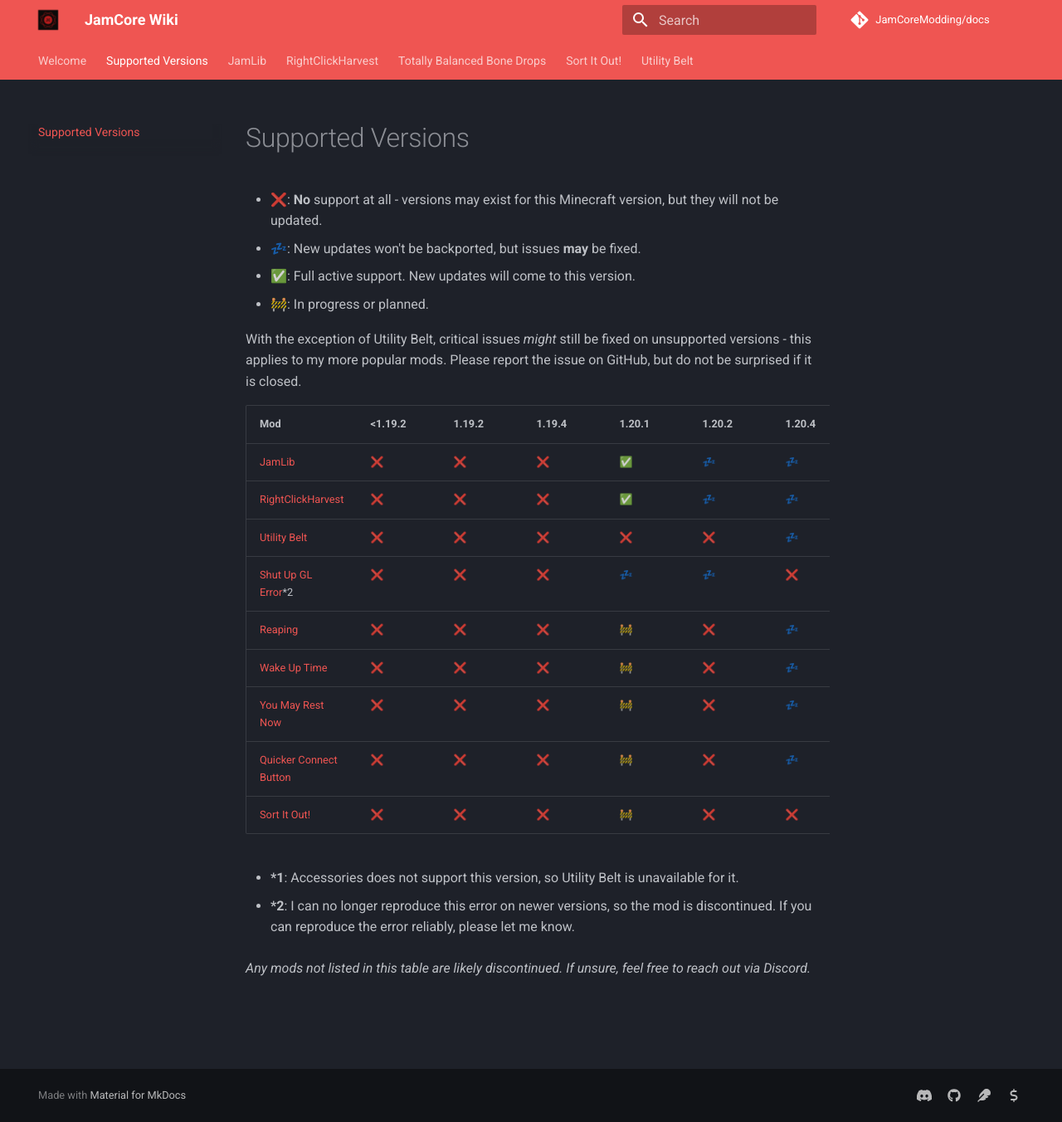
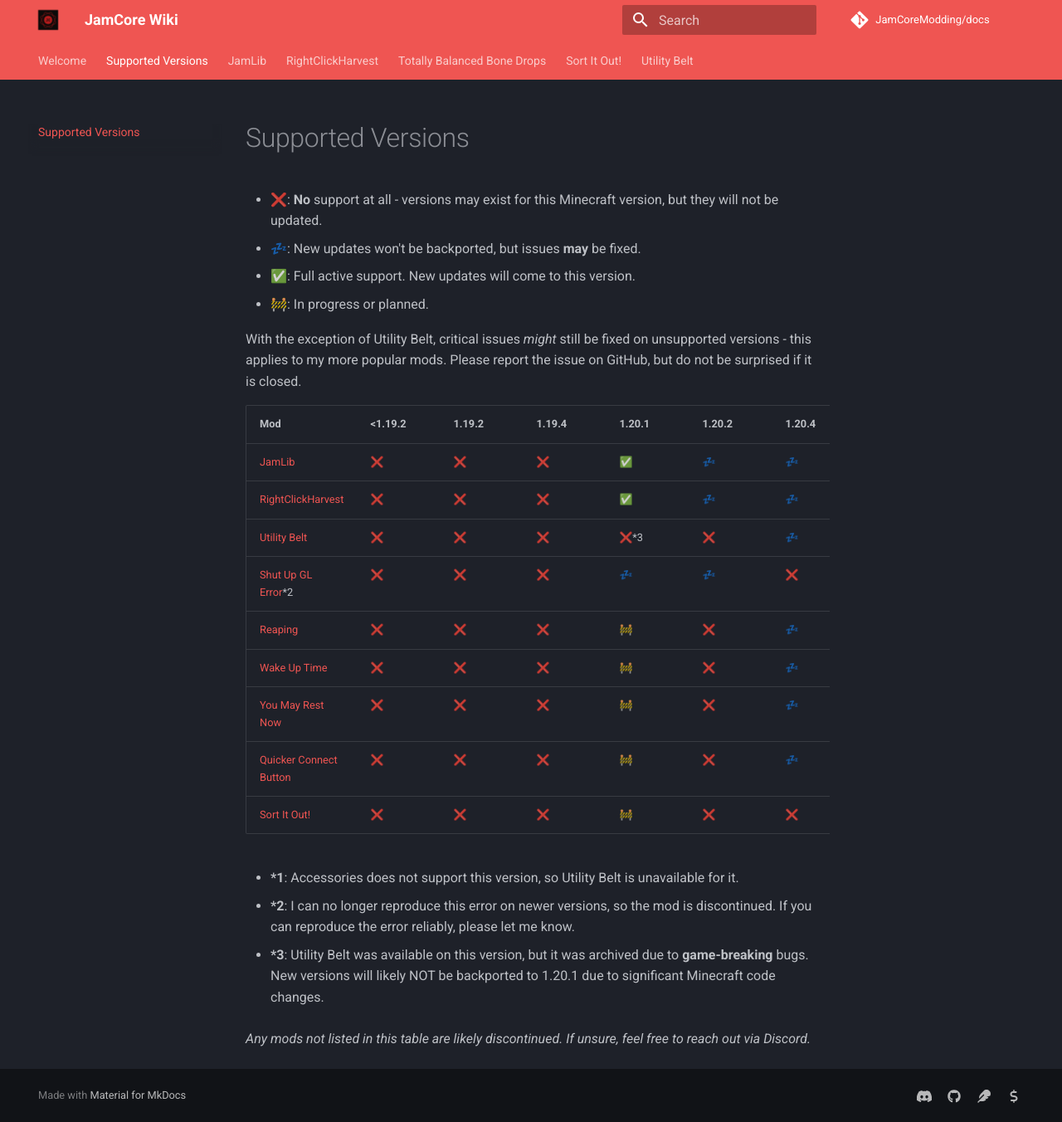
Before and after one commit to JamCoreModding/docs, an MkDocs documentation site: the page built from docs/supported-versions.md, in a window 1280 px wide and 1352 px high. Shown: the whole window at 83% size. Built offline with MkDocs 1.6.1 and Material for MkDocs 9.7.7, drawn with Linux system fonts in a browser that asks for light colours; comment, search, counter and statistics services are not loaded.

Commit message:
Utility Belt note

```diff
--- a/docs/supported-versions.md
+++ b/docs/supported-versions.md
@@ -12,7 +12,7 @@
 | ---------------------------------------------------------------------------------- | ------- | ------ | ------ | ------ | ------ | ------ | ------ | ------ | ------ | ------ |
 | [JamLib](https://github.com/JamCoreModding/jamlib)                                 | ❌      | ❌     | ❌     | ✅     | 💤     | 💤     | 💤     | ✅     | 💤     | ✅     |
 | [RightClickHarvest](https://github.com/JamCoreModding/right-click-harvest)         | ❌      | ❌     | ❌     | ✅     | 💤     | 💤     | 💤     | ✅     | 💤     | ✅     |
-| [Utility Belt](https://github.com/JamCoreModding/utility-belt)                     | ❌      | ❌     | ❌     | ❌     | ❌     | 💤     | 💤     | ✅     | ❌\*1  | ✅     |
+| [Utility Belt](https://github.com/JamCoreModding/utility-belt)                     | ❌      | ❌     | ❌     | ❌\*3     | ❌     | 💤     | 💤     | ✅     | ❌\*1  | ✅     |
 | [Shut Up GL Error](https://github.com/JamCoreModding/shut-up-gl-error)\*2          | ❌      | ❌     | ❌     | 💤     | 💤     | ❌     | ❌     | ❌     | ❌     | ❌     |
 | [Reaping](https://github.com/JamCoreModding/reaping)                               | ❌      | ❌     | ❌     | 🚧     | ❌     | 💤     | 💤     | ✅     | ❌     | 🚧     |
 | [Wake Up Time](https://github.com/JamCoreModding/wake-up-time)                     | ❌      | ❌     | ❌     | 🚧     | ❌     | 💤     | 💤     | ✅     | ❌     | 🚧     |
@@ -25,5 +25,7 @@
 - **\*2**: I can no longer reproduce this error on newer versions, so the mod is
 discontinued. If you can reproduce the error reliably, please let me know.
 
+- **\*3**: Utility Belt was available on this version, but it was archived due to **game-breaking** bugs. New versions will likely NOT be backported to 1.20.1 due to significant Minecraft code changes.
+
 _Any mods not listed in this table are likely discontinued. If unsure, feel free
 to reach out via Discord._
```
